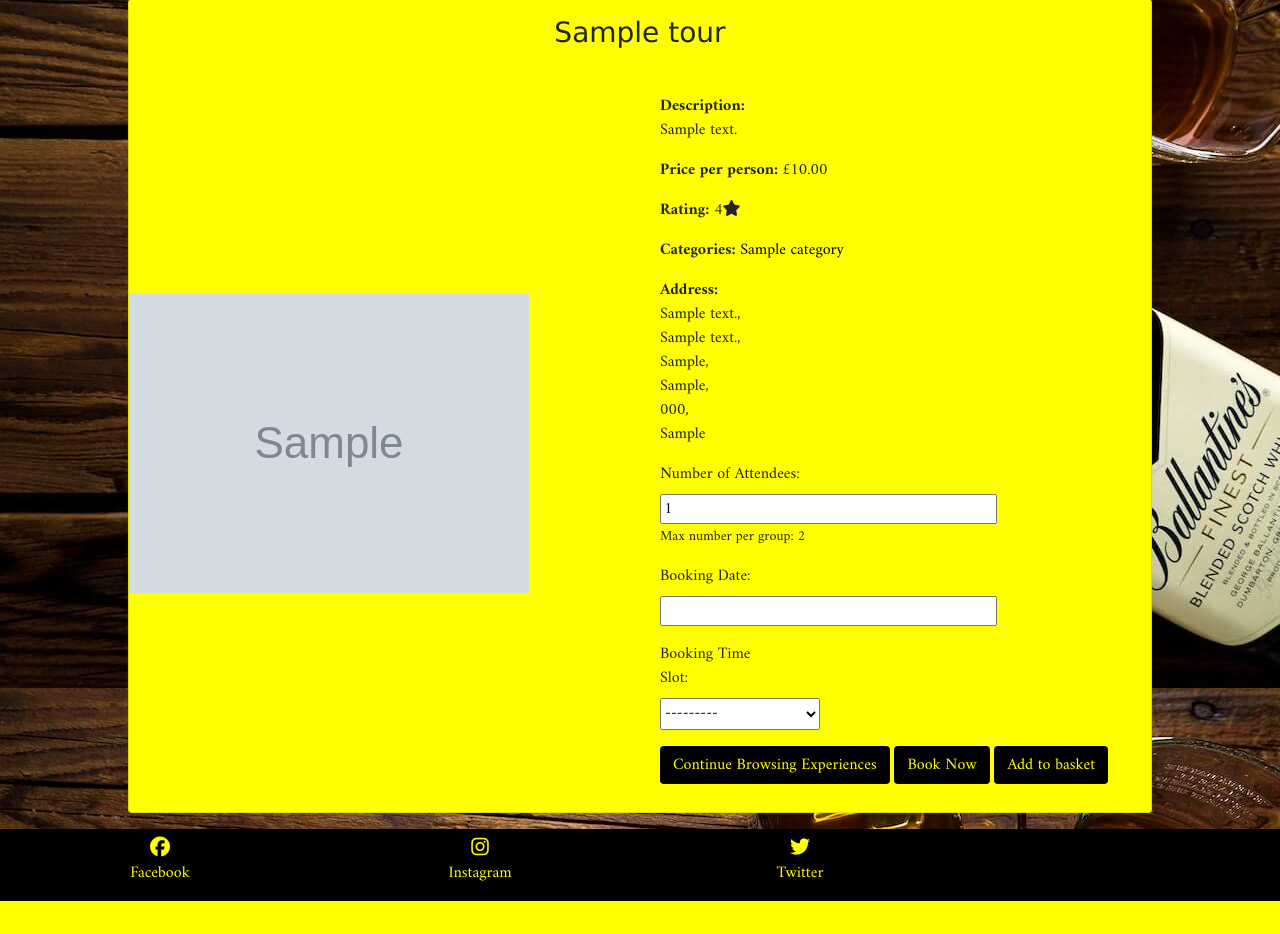
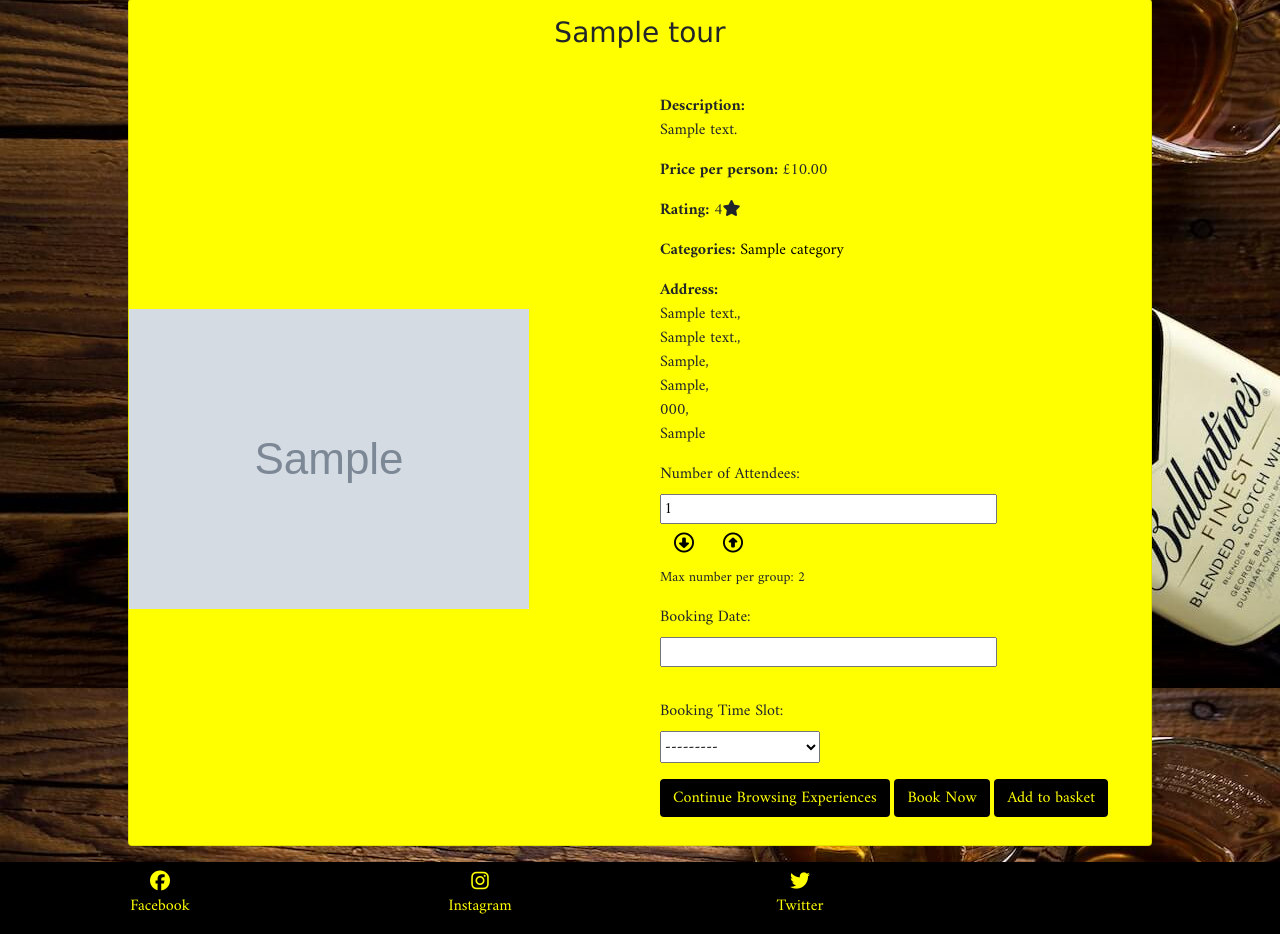
Before and after one commit to CamCove-Crichton/Whiskey-d_Away, a Django app: page /tours/tour_detail/1/ in a window 1280 px wide. Shown: the part 165-1099 px from the top of the page. Before the commit the page ends 1066 px from the top, so only its background shows below. Run offline with Django 3.2, Linux system fonts and the light colour scheme; tables that the repository leaves empty hold one stand-in row (values such as "Sample post"); grey boxes marked "Sample" are stand-in pictures; some libraries are stand-ins or nearby versions; some web fonts are replaced.

Commit message:
Update the booking forms.py and add in increment and decrement buttons to tour_detail template, and update README.md

```diff
--- a/booking/forms.py
+++ b/booking/forms.py
@@ -13,6 +13,13 @@ class BookingItemForm(forms.ModelForm):
     class Meta:
         model = BookingItem
         fields = ['number_of_attendees', 'booking_date', 'booking_time_slot']
+        # Assistance from ChatGPT
+        # Add class attributes to specific model fields
+        widgets = {
+            'number_of_attendees': forms.NumberInput(
+                attrs={'class': 'qty-input'}
+            ),
+        }
 
     def clean_booking_date(self):
         """
--- /dev/null
+++ b/tours/templates/tours/includes/quantity_input_script.html
@@ -0,0 +1,18 @@
+<!-- Assistance from CI - Boutique Ado walkthrough -->
+<script type="text/javascript">
+    // Increase quantity value
+    $('.increment-qty').click(function(e) {
+        e.preventDefault();
+        let closestInput = $(this).closest('.input-group').find('.qty-input')[0];
+        let currentValue = parseInt($(closestInput).val());
+        $(closestInput).val(currentValue + 1);
+    });
+
+    // Decrease quantity value
+    $('.decrement-qty').click(function(e) {
+        e.preventDefault();
+        let closestInput = $(this).closest('.input-group').find('.qty-input')[0];
+        let currentValue = parseInt($(closestInput).val());
+        $(closestInput).val(currentValue - 1);
+    });
+</script>
--- a/tours/templates/tours/tour_detail.html
+++ b/tours/templates/tours/tour_detail.html
@@ -74,24 +74,50 @@
                 {% csrf_token %}
                 <div class="form-row">
                     <div class="col-12">
-                        <div class="form-group w-50">
+                        <!-- Number of Attendees input group -->
+                        <div class="form-group w-75">
                             <label for="{{ booking_form.number_of_attendees.id_for_label }}">Number of Attendees:</label>
-                            {{ booking_form.number_of_attendees }}
+                            <div class="input-group">
+                                {{ booking_form.number_of_attendees }}
+                                <div class="input-group-append">
+                                    <!-- Reduce quantity button -->
+                                    <button class="decrement-qty btn text-black" type="button" data-item-id="{{ booking_form.number_of_attendees.id_for_label }}" id="decrement-qty_{{ booking_form.number_of_attendees.id_for_label }}">
+                                        <span class="icon">
+                                            <i class="fa-regular fa-circle-down fa-lg"></i>
+                                        </span>
+                                    </button>
+
+                                    <!-- Increase quantity button -->
+                                    <button class="increment-qty btn text-black" type="button" data-item-id="{{ booking_form.number_of_attendees.id_for_label }}" id="increment-qty_{{ booking_form.number_of_attendees.id_for_label }}">
+                                        <span class="icon">
+                                            <i class="fa-regular fa-circle-up fa-lg"></i>
+                                        </span>
+                                    </button>
+                                </div>
+                            </div>
                             <p><small>Max number per group: {{ tour.max_attendees }}</small></p>
                         </div>
-                        <div class="form-group w-50">
-                            <div class="form-group w-50">
-                                <label for="{{ booking_form.booking_date.id_for_label }}">Booking Date:</label>
-                                {{ booking_form.booking_date }}
+
+                        <!-- Booking Date input group -->
+                        <div class="input-group">
+                            <div class="form-group w-75">
+                                <div class="form-group w-50">
+                                    <label for="{{ booking_form.booking_date.id_for_label }}">Booking Date:</label>
+                                    {{ booking_form.booking_date }}
+                                </div>
                             </div>
                         </div>
-                        <div class="form-group w-50">
+
+                        <!-- Booking time slot input -->
+                        <div class="input-group">
                             <div class="form-group w-50">
                                 <label for="{{ booking_form.booking_time_slot.id_for_label }}">Booking Time Slot:</label>
                                 {{ booking_form.booking_time_slot }}
                             </div>
                         </div>
                     </div>
+
+                    <!-- Continue shopping, Book Now and Add to Basket buttons -->
                     <div class="col-12">
                         <a href="{% url 'tours' %}" class="btn bg-black text-yellow mb-2">Continue Browsing Experiences</a>
                         <input type="submit" class="btn bg-black text-yellow mb-2" value="Book Now">
@@ -110,6 +136,9 @@
 
 {% block postloadjs %}
 {{ block.super }}
+<!-- Assistance from CI - Boutique Ado walkthrough -->
+{% include 'tours/includes/quantity_input_script.html' %}
+
     <script type="text/javascript">
         document.addEventListener("DOMContentLoaded", function() {
             flatpickr("#{{ booking_form.booking_date.id_for_label }}", {
```
Also changed, not shown: README.md.
